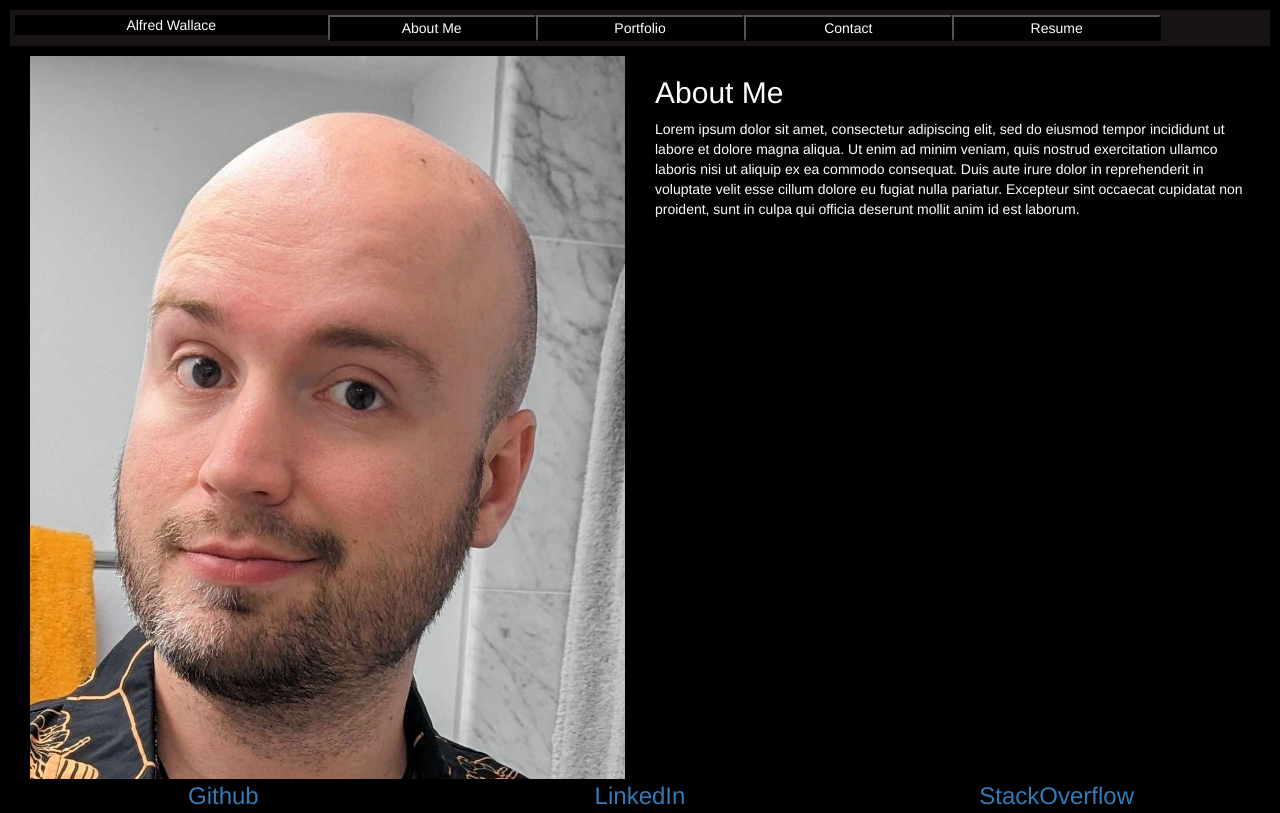
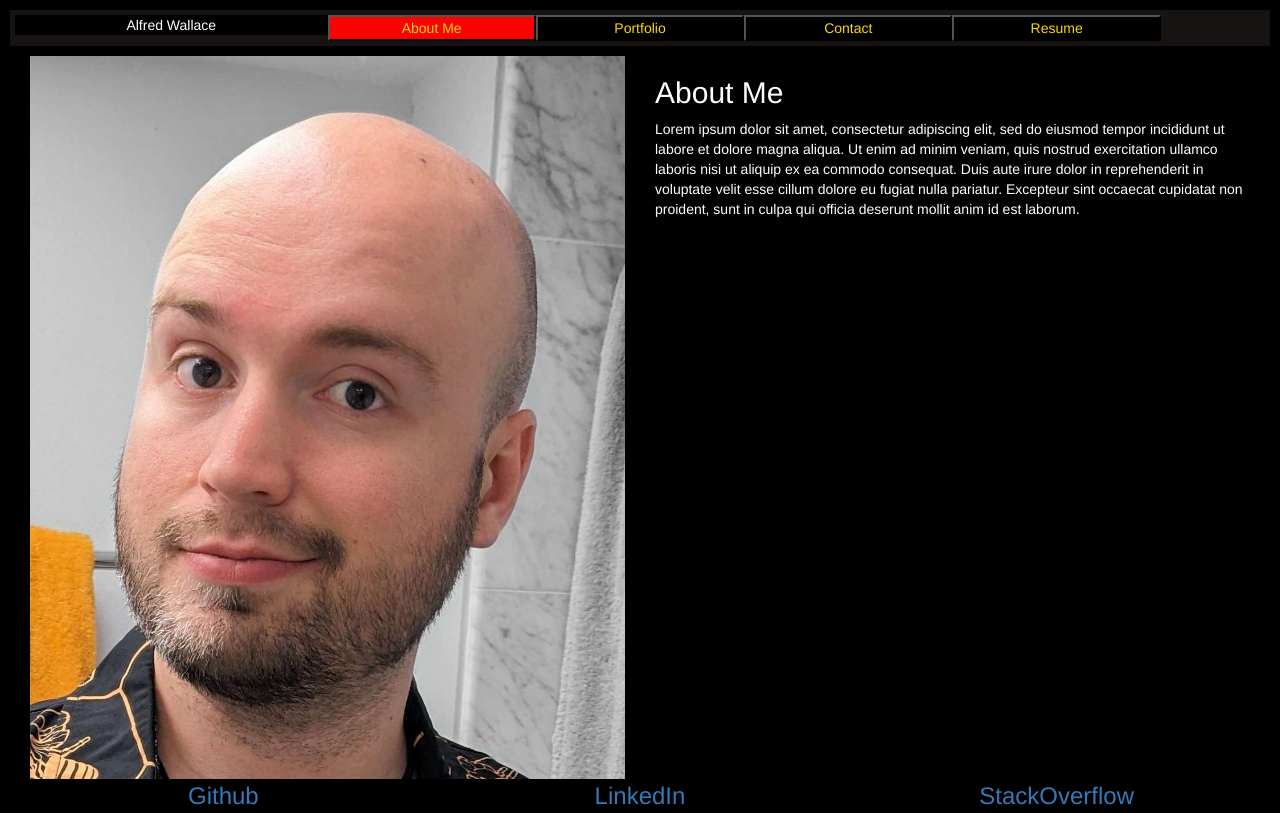
Before and after one commit to alfwall/portfolio-redux, a React (Vite) app: page / in a window 1280 px wide. Built offline with nearby package versions, Linux system fonts and the light colour scheme.

Commit message:
Header minimum requirements MET

```diff
--- a/src/App/Header/index.css
+++ b/src/App/Header/index.css
@@ -9,26 +9,27 @@
   vertical-align: auto;
 }
 
-/* unvisited link */
-#header a:link {
-  color: rgb(253, 215, 0);
+#header span {
+  height: auto;
+  border-radius: 1px;
+  border-color: white;
 }
 
-/* visited link */
-#header a:visited {
+/* unvisited link */
+#header button {
   color: rgb(253, 215, 0);
 }
 
 /* mouse over link */
-#header a:hover {
+#header button:hover {
   color: goldenrod;
 }
 
 /* selected link */
-#header a:active {
+#header button:active {
   color: rgb(24, 24, 255);
 }
 
 #header .selected-tab {
-
+  background-color: red;
 }
--- a/src/App/Header/index.jsx
+++ b/src/App/Header/index.jsx
@@ -8,6 +8,7 @@ function Header(props) {
     }
 
     function StyleTab(currentTab) {
+        console.log(`styling tab: ${currentTab} against ${props.currentTab}`);
         if (currentTab === props.currentTab) {
             return "col-xs-12 col-sm-2 selected-tab"
         } else {
@@ -24,13 +25,13 @@ function Header(props) {
                 <button onClick={() => ChangeTab("about-me")} className={StyleTab("about-me")}>
                     About Me
                 </button>
-                <button onClick={() => ChangeTab("portfolio")} className={StyleTab("about-me")}>
+                <button onClick={() => ChangeTab("portfolio")} className={StyleTab("portfolio")}>
                     Portfolio
                 </button>
-                <button onClick={() => ChangeTab("contact")} className={StyleTab("about-me")}>
+                <button onClick={() => ChangeTab("contact")} className={StyleTab("contact")}>
                     Contact
                 </button>
-                <button onClick={() => ChangeTab("resume")} className={StyleTab("about-me")}>
+                <button onClick={() => ChangeTab("resume")} className={StyleTab("resume")}>
                     Resume
                 </button>
             </div>
```
Also changed, not shown: 1 other file (tests, documents, lock files or other folders).
